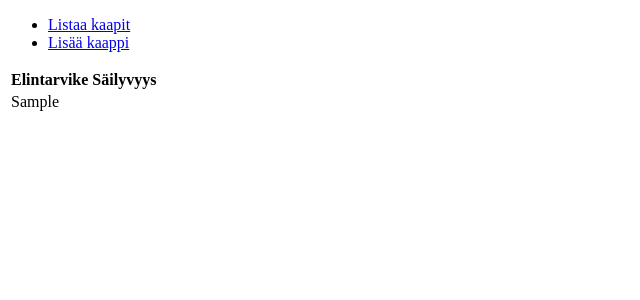
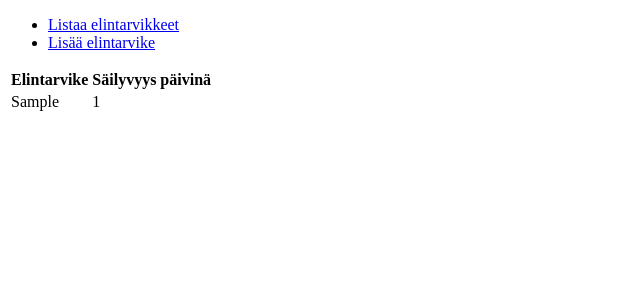
Before and after one commit to lukxsx/PakastimenHallinta, a Flask app: page /elintarvikkeet in a window 1280 px wide. Shown: the top 300 px of the page, without its empty margins (0-640 px from the left). Run offline with Flask 2, Linux system fonts and the light colour scheme; tables that the repository leaves empty hold one stand-in row (values such as "Sample post").

Commit message:
elintarvikkeiden lisäys

```diff
--- a/application/elintarvike/models.py
+++ b/application/elintarvike/models.py
@@ -6,6 +6,6 @@ class Elintarvike(db.Model):
     nimi = db.Column(db.String(144), nullable=False)
     sailyvyys = db.Column(db.Integer, nullable=False)
 
-    def __init__(self, nimi, sailyvyys):
+    def __init__(self, nimi, s):
         self.nimi = nimi
-        self.sailvyys = sailyvyys
+        self.sailyvyys = s
--- a/application/elintarvike/views.py
+++ b/application/elintarvike/views.py
@@ -16,8 +16,9 @@ def elintarvike_lisays():
 @app.route("/elintarvikkeet/", methods=["POST"])
 def elintarvike_lisaaja():
     nimi = request.form.get("nimi")
-    sailyvyys = request.form.get("sailyvyys")
-    e = Elintarvike(nimi, sailyvyys)
+    s = request.form.get("sailyvyys")
+    print(s)
+    e = Elintarvike(nimi, s)
     db.session().add(e)
     db.session().commit()
 
--- a/application/templates/elintarvikkeet/listaa.html
+++ b/application/templates/elintarvikkeet/listaa.html
@@ -4,12 +4,12 @@
 <table>
     <tr>
         <th>Elintarvike</th>
-        <th>Säilyvyys</th>
+        <th>Säilyvyys päivinä</th>
     </tr>
     {% for elintarvike in elintarvikkeet %}
     <tr>
         <td>{{ elintarvike.nimi }}</td>
-        <td>{{ elintarvike.tasoja }}</td>
+        <td>{{ elintarvike.sailyvyys }}</td>
     </tr>
     {% endfor %}
 </table>
--- a/application/templates/layout.html
+++ b/application/templates/layout.html
@@ -7,8 +7,8 @@
 
 	<body>
 		<ul>
-			<li><a href="{{ url_for('kaappi_listaus') }}">Listaa kaapit</a></li>
-			<li><a href="{{ url_for('kaappi_lisays') }}">Lisää kaappi</a></li>
+			<li><a href="{{ url_for('elintarvike_listaus') }}">Listaa elintarvikkeet</a></li>
+			<li><a href="{{ url_for('elintarvike_lisays') }}">Lisää elintarvike</a></li>
 		</ul>
 		{% block body %}
 		<p>sisältöä</p>
```
